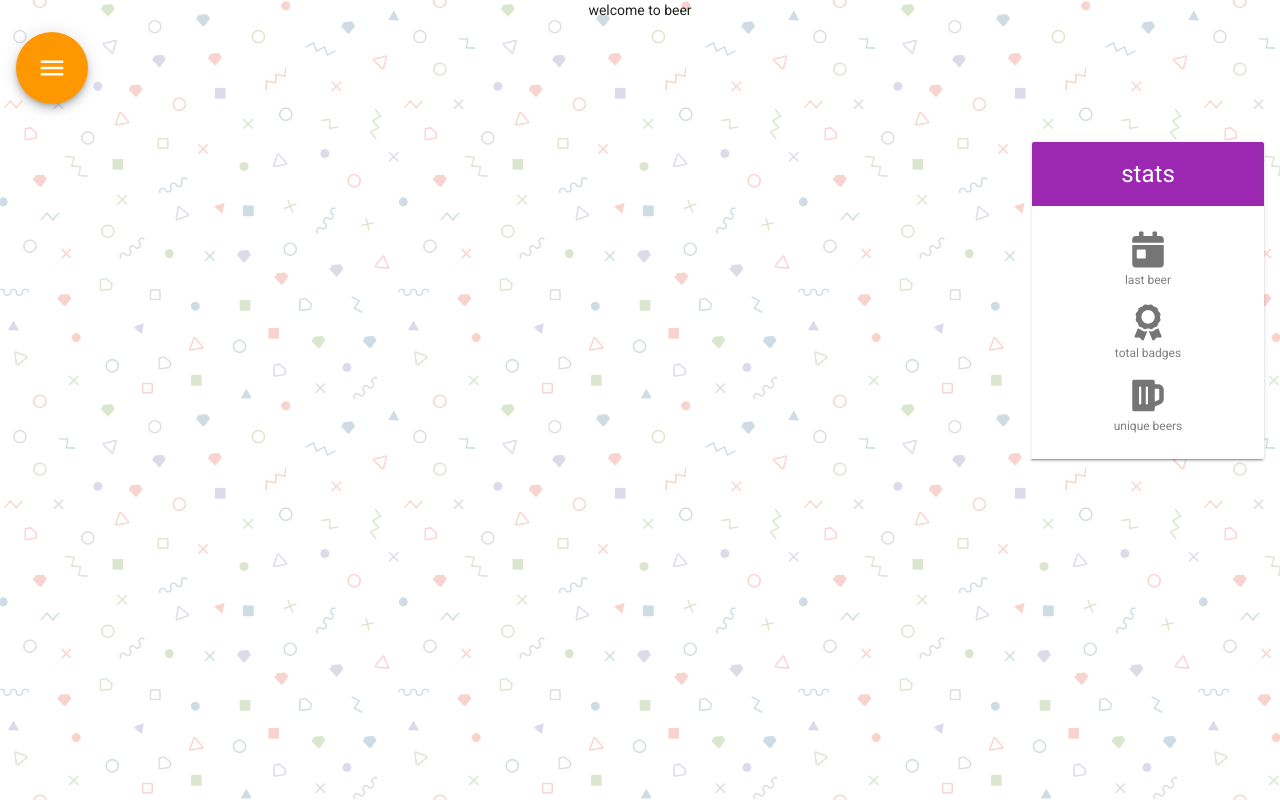
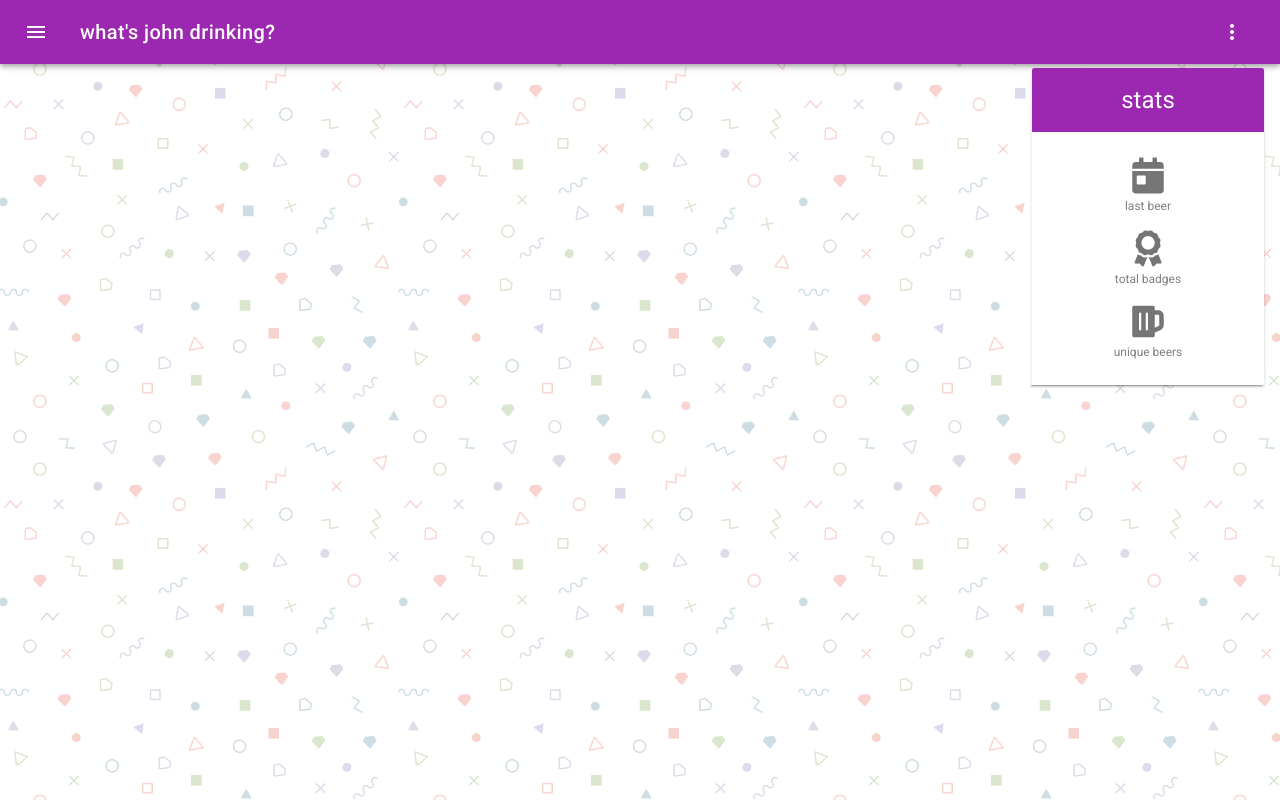
Before and after one commit to johnmberger/beer, a Vue app: page / in a window 1280 px wide. Built offline with nearby package versions, Linux system fonts and the light colour scheme; no server answers.

Commit message:
UI/UX optimizations

```diff
--- a/src/App.vue
+++ b/src/App.vue
@@ -9,11 +9,11 @@
         </v-fade-transition>
       </div>
       <div v-else>
-        <AppHeader class="hidden-md-and-up"></AppHeader>
+        <AppHeader></AppHeader>
         <transition name="fade">
           <router-view/>
         </transition>
-        <SpeedDial class="hidden-sm-and-down"></SpeedDial>
+        <!-- <SpeedDial class="hidden-md-and-up"></SpeedDial> -->
         <ProfileDrawer class="hidden-sm-and-down" v-if="!viewingStats"></ProfileDrawer>
       </div>
     </v-app>
@@ -93,11 +93,11 @@ export default class App extends Vue {
 .fade-enter-active,
 .fade-leave-active {
   transition-property: opacity;
-  transition-duration: 0.25s;
+  transition-duration: 0.5s;
 }
 
 .fade-enter-active {
-  transition-delay: 0.25s;
+  transition-delay: 0.5s;
 }
 
 .fade-enter,
--- a/src/components/AppHeader.vue
+++ b/src/components/AppHeader.vue
@@ -1,5 +1,5 @@
 <template>
-  <v-toolbar dark color="primary" scroll-toolbar-off-screen fixed>
+  <v-toolbar dark color="purple" scroll-toolbar-off-screen fixed>
     <v-toolbar-side-icon></v-toolbar-side-icon>
 
     <v-toolbar-title class="white--text">What's John Drinking?</v-toolbar-title>
--- a/src/components/ProfileDrawer.vue
+++ b/src/components/ProfileDrawer.vue
@@ -36,7 +36,7 @@ export default class ProfileDrawer extends Vue {}
 <style scoped>
 .drawer-container {
   background-color: transparent !important;
-  margin-top: 110px !important;
+  margin-top: 36px !important;
 }
 .toolbar {
   display: flex;
--- a/src/components/SpeedDial.vue
+++ b/src/components/SpeedDial.vue
@@ -1,5 +1,5 @@
 <template>
-  <v-speed-dial v-model="fab" top left fixed direction="bottom" class="dial">
+  <v-speed-dial v-model="fab" bottom right fixed direction="top" class="dial">
     <template v-slot:activator>
       <v-btn v-model="fab" color="orange" dark fab large>
         <v-icon>menu</v-icon>
```
